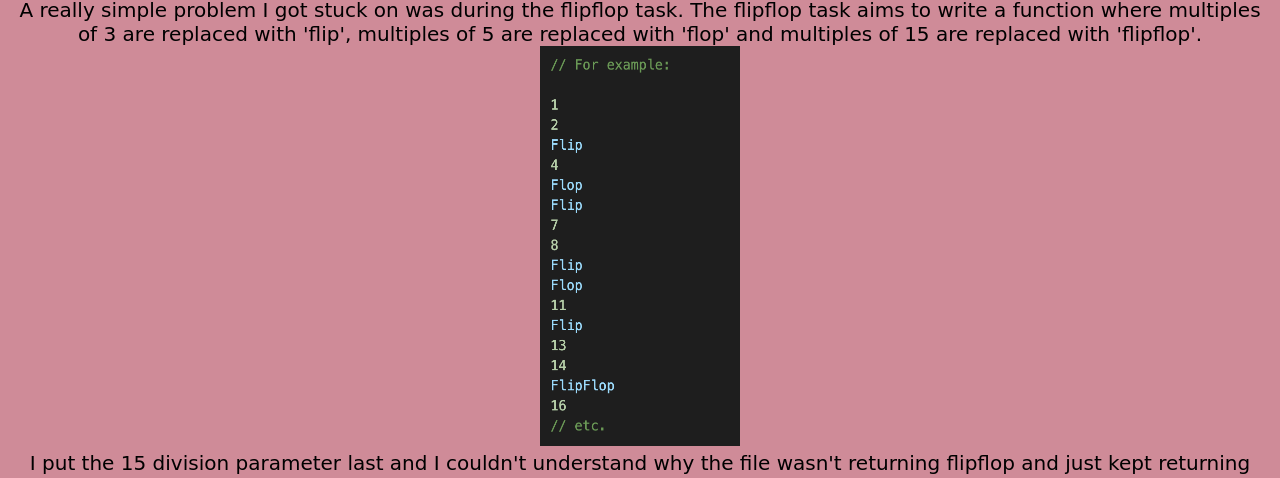
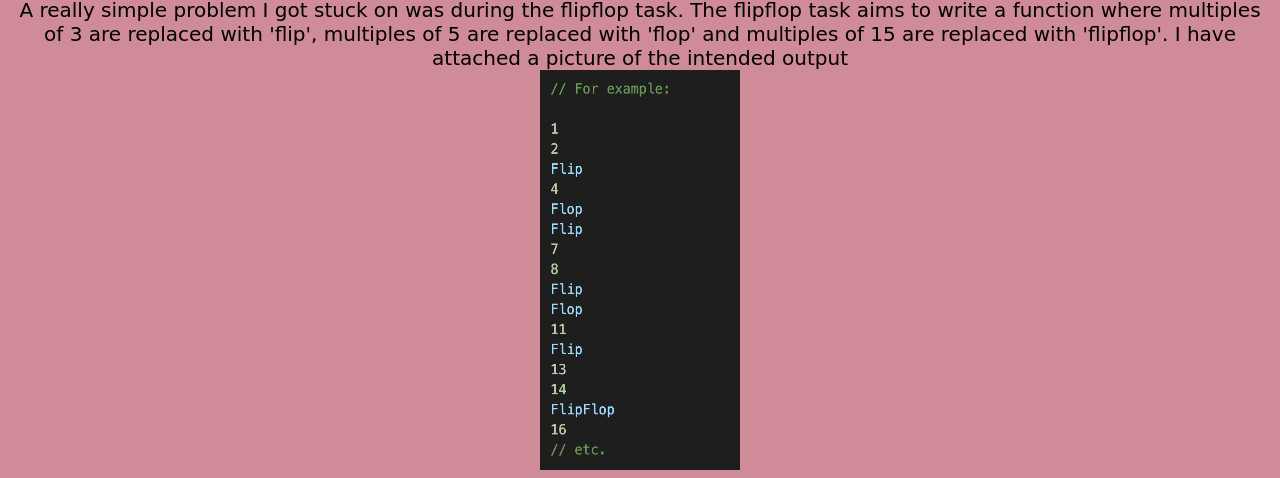
Before and after one commit to Kaylin-Chu/Kaylin-Chu.github.io, a plain HTML site: page blog/problem-solving.html in a window 1280 px wide. Shown: the part 254-732 px from the top of the page. Drawn offline with Linux system fonts and the light colour scheme.

Commit message:
Image description

```diff
--- a/blog/problem-solving.html
+++ b/blog/problem-solving.html
@@ -44,6 +44,7 @@
       <h1>Blocked on a simple problem</h1>
     A really simple problem I got stuck on was during the flipflop task.
     The flipflop task aims to write a function where multiples of 3 are replaced with 'flip', multiples of 5 are replaced with 'flop' and multiples of 15 are replaced with 'flipflop'.
+    I have attached a picture of the intended output
      <br>
      <img
       src="../Flipflop task.png"
```
